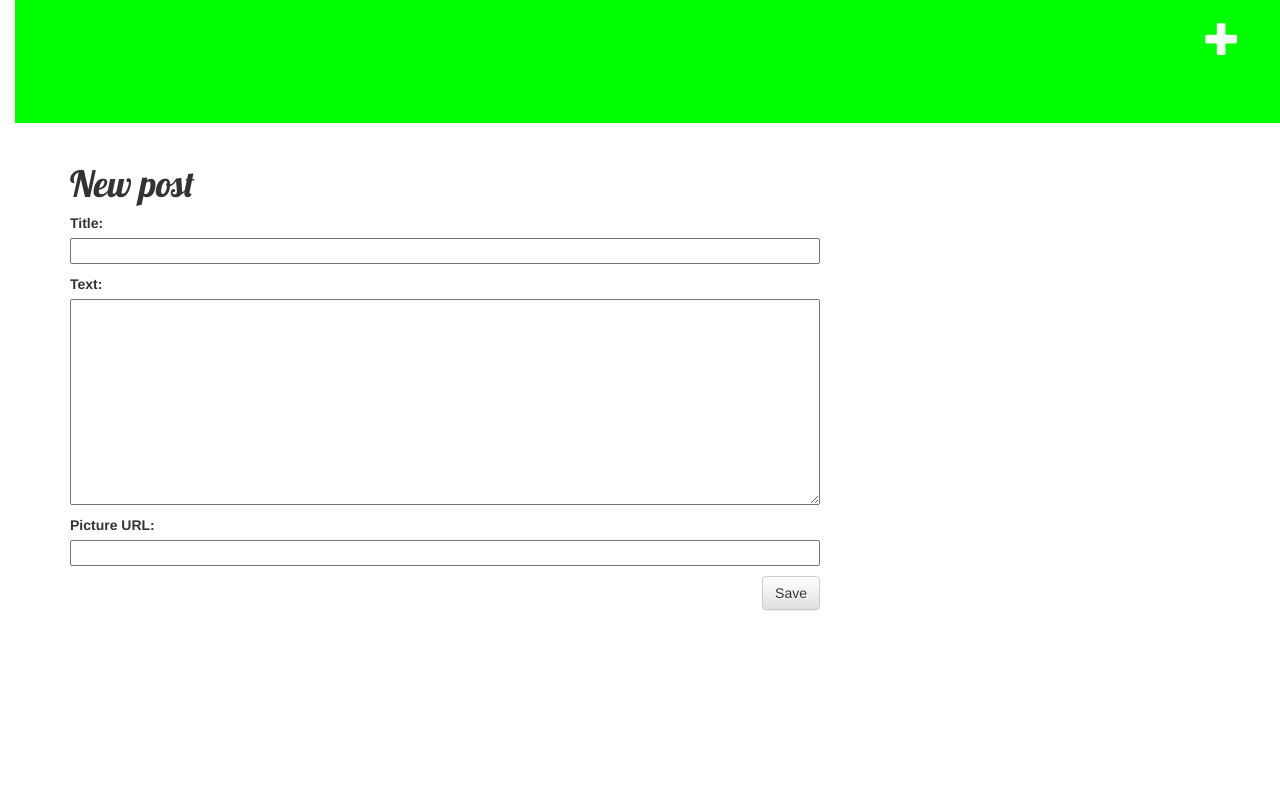
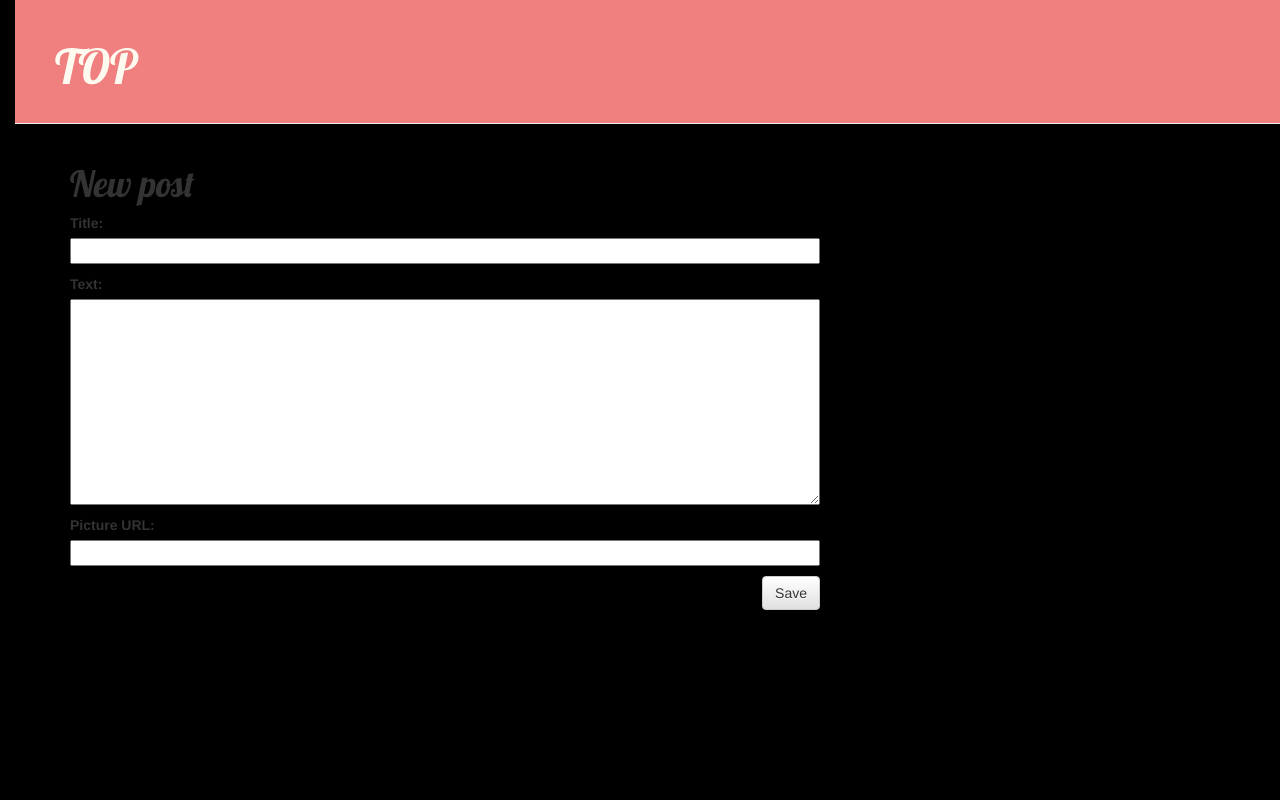
Before and after one commit to Abaksh/my-first-blog, a Django app: page /post/new/ in a window 1280 px wide. Run offline with Django 3.2, Linux system fonts and the light colour scheme; the visitor is signed in with stand-in values (Sample User, id 1); some libraries are stand-ins or nearby versions.

Commit message:
Changed Pics

```diff
--- a/blog/forms.py
+++ b/blog/forms.py
@@ -1,5 +1,4 @@
 from django import forms
-
 from .models import Post
 
 class PostForm(forms.ModelForm):
--- a/blog/static/css/blog.css
+++ b/blog/static/css/blog.css
@@ -1,18 +1,19 @@
 h1 a {
-    color: #FCA205;
+    color: #FFFAF0;
     font-family: 'Lobster';
 }
 body {
     padding-left: 15px;
+    background-color: #000000;
 }
 .page-header {
-    background-color: #00FF00;
+    background-color: #F08080;
     margin-top: 0;
     padding: 20px 20px 20px 40px;
 }
 
 .page-header h1, .page-header h1 a, .page-header h1 a:visited, .page-header h1 a:active {
-    color: #00FF00;
+    color: #FFFAF0;
     font-size: 36pt;
     text-decoration: none;
 }
@@ -26,7 +27,7 @@ h1, h2, h3, h4 {
 }
 
 .date {
-    color: #828282;
+    color: #F08080;
 }
 
 .save {
@@ -38,7 +39,7 @@ h1, h2, h3, h4 {
 }
 
 .top-menu, .top-menu:hover, .top-menu:visited {
-    color: #ffffff;
+    color: #F08080;
     float: right;
     font-size: 26pt;
     margin-right: 20px;
@@ -54,5 +55,5 @@ h1, h2, h3, h4 {
 }
 
 .post h1 a, .post h1 a:visited {
-    color: #000000;
+    color: #F08080;
 }
--- a/blog/templates/blog/base.html
+++ b/blog/templates/blog/base.html
@@ -1,7 +1,7 @@
 {% load staticfiles %}
 <html>
     <head>
-        <title>Django Girls blog</title>
+        <title>TOP</title>
         <link rel="stylesheet" href="//maxcdn.bootstrapcdn.com/bootstrap/3.2.0/css/bootstrap.min.css">
         <link rel="stylesheet" href="//maxcdn.bootstrapcdn.com/bootstrap/3.2.0/css/bootstrap-theme.min.css">
         <link href='//fonts.googleapis.com/css?family=Lobster&subset=latin,latin-ext' rel='stylesheet' type='text/css'>
@@ -11,7 +11,7 @@
         <div class="page-header">
 {% if user.is_authenticated %}
     <a href="{% url 'post_new' %}" class="top-menu"><span class="glyphicon glyphicon-plus"></span></a>
-{% endif %}            <h1><a href="/">Django Girls Blog</a></h1>
+{% endif %}            <h1><a href="/">TOP</a></h1>
         </div>
         <div class="content container">
             <div class="row">
--- a/blog/templates/blog/blog.html
+++ b/blog/templates/blog/blog.html
@@ -2,7 +2,7 @@
 
 <html>
     <head>
-        <title>Django Girls blog</title>
+        <title>TOP</title>
         <link rel="stylesheet" href="//maxcdn.bootstrapcdn.com/bootstrap/3.2.0/css/bootstrap.min.css">
         <link rel="stylesheet" href="//maxcdn.bootstrapcdn.com/bootstrap/3.2.0/css/bootstrap-theme.min.css">
         <link href='//fonts.googleapis.com/css?family=Lobster&subset=latin,latin-ext' rel='stylesheet' type='text/css'>
--- a/blog/urls.py
+++ b/blog/urls.py
@@ -1,4 +1,4 @@
-from django.conf.urls import include, url
+from django.conf.urls import url
 from . import views
 
 urlpatterns = [
@@ -6,4 +6,5 @@ urlpatterns = [
     url(r'^post/(?P<pk>\d+)/$', views.post_detail, name='post_detail'),
     url(r'^post/new/$', views.post_new, name='post_new'),
     url(r'^post/(?P<pk>\d+)/edit/$', views.post_edit, name='post_edit'),
+    url(r'^user/(?P<pk>\d+)/$', views.user_post_list, name='user_post_list'),
 ]
--- a/blog/views.py
+++ b/blog/views.py
@@ -1,21 +1,23 @@
-from django.shortcuts import render, get_object_or_404
 from django.shortcuts import render
 from django.utils import timezone
+from django.shortcuts import render, get_object_or_404
+from django.shortcuts import redirect
+from django.contrib.auth.models import User
 from .models import Post
 from .forms import PostForm
-from django.shortcuts import redirect
 
 def post_list(request):
     posts = Post.objects.filter(published_date__lte=timezone.now()).order_by('published_date')
     return render(request, 'blog/post_list.html', {'posts': posts})
 
+def user_post_list(request, pk):
+    posts = Post.objects.filter(author__pk=pk, published_date__lte=timezone.now()).order_by('published_date')
+    author = User.objects.get(pk=pk)
+    return render(request, 'blog/user_detail.html', {'posts': posts, 'author': author})
+
 def post_detail(request, pk):
     post = get_object_or_404(Post, pk=pk)
     return render(request, 'blog/post_detail.html', {'post': post})
-
-def post_new(request):
-    form = PostForm()
-    return render(request, 'blog/post_edit.html', {'form': form})
 
 def post_new(request):
     if request.method == "POST":
@@ -32,14 +34,17 @@ def post_new(request):
 
 def post_edit(request, pk):
     post = get_object_or_404(Post, pk=pk)
-    if request.method == "POST":
-        form = PostForm(request.POST, instance=post)
-        if form.is_valid():
-            post = form.save(commit=False)
-            post.author = request.user
-            post.published_date = timezone.now()
-            post.save()
-            return redirect('post_detail', pk=post.pk)
+    if request.user == post.author:
+        if request.method == "POST":
+            form = PostForm(request.POST, instance=post)
+            if form.is_valid():
+                post = form.save(commit=False)
+                post.author = request.user
+                post.published_date = timezone.now()
+                post.save()
+                return redirect('post_detail', pk=post.pk)
+        else:
+            form = PostForm(instance=post)
+        return render(request, 'blog/post_edit.html', {'form': form})
     else:
-        form = PostForm(instance=post)
-    return render(request, 'blog/post_edit.html', {'form': form})
+        return render(request, 'blog/post_detail.html', {'post': post})
```
